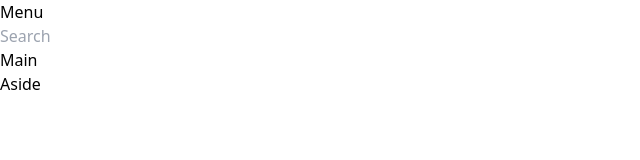
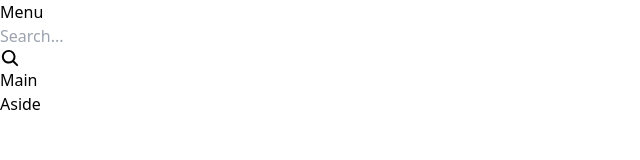
Before and after one commit to Daniel264/to-do-list, a React (Vite) app: page / in a window 1280 px wide. Shown: the top 160 px of the page, without its empty margins (0-640 px from the left). Built offline with nearby package versions, Linux system fonts and the light colour scheme.

Commit message:
Add search icon to input field

```diff
--- a/package.json
+++ b/package.json
@@ -12,6 +12,7 @@
   "dependencies": {
     "react": "^18.2.0",
     "react-dom": "^18.2.0",
+    "react-icons": "^5.2.1",
     "tailwind": "^4.0.0"
   },
   "devDependencies": {
--- a/src/components/Menu.tsx
+++ b/src/components/Menu.tsx
@@ -1,11 +1,12 @@
-import React from "react";
+import { IoSearch } from "react-icons/io5";
 
 const Menu = () => {
   return (
     <>
-      <div className="p-10">
-        <h1 className="font-semibold text-2xl">Menu</h1>
-        <input className="w-max" placeholder="Search" type="text" />
+      <div className="p-10 relative">
+        <h1 className="font-semibold text-2xl pb-5">Menu</h1>
+        <input className="w-max h-7 pl-7 outline-none" placeholder="Search..." type="text" />
+        <IoSearch size={20} className="absolute text-gray-500 top-24  "/>
       </div>
     </>
   );
```
Also changed, not shown: 1 other file (tests, documents, lock files or other folders).
